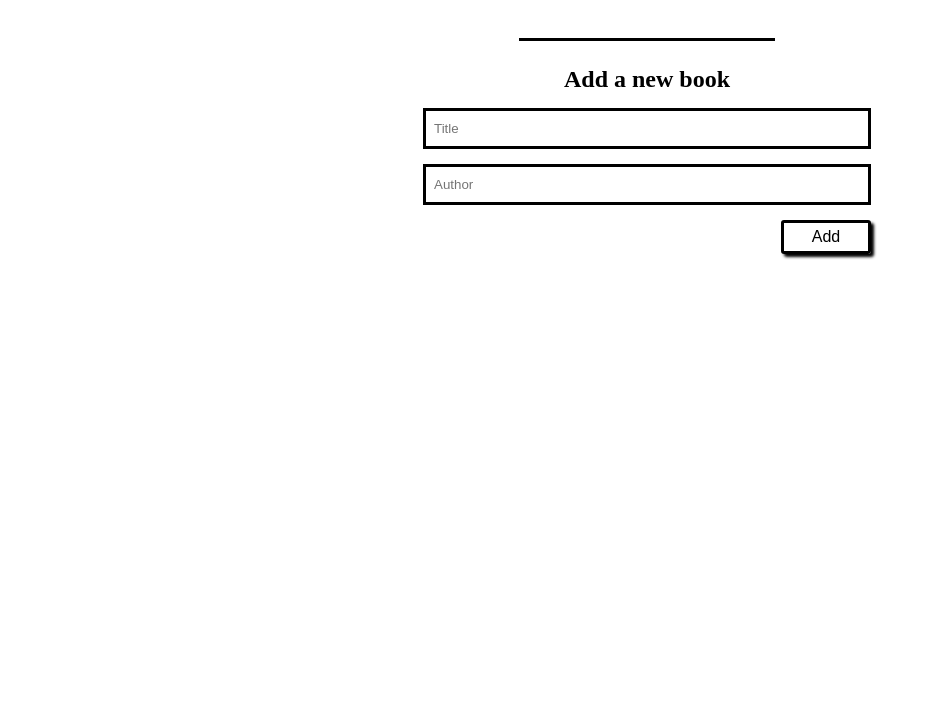
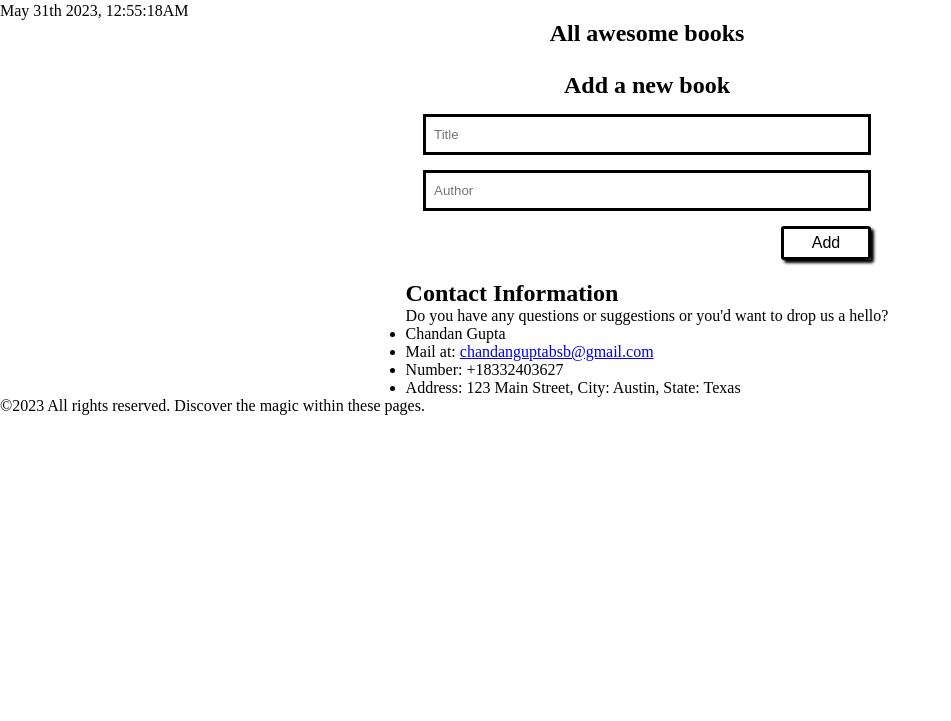
Before and after one commit to Chandan-devs-tech/Awesome-books, a website: page index.html in a window 1280 px wide. Shown: the part 79-800 px from the top of the page, without its empty margins (0-951 px from the left). Drawn offline with Linux system fonts and the light colour scheme.

Commit message:
Modify index.html

```diff
--- a/index.html
+++ b/index.html
@@ -8,17 +8,48 @@
     <link rel="stylesheet" href="style.css" />
   </head>
   <body>
+    <div class="header">
+      <h2 class="headerTitle"><a href="library.html">Awesome Books</a></h2>
+      <ul class="headerList">
+        <li class="listBtn headerListBtn">List</li>
+        <li class="addBtn headerListBtn">Add new</li>
+        <li class="contactBtn">Contact</li>
+      </ul>
+    </div>
+    <div class="liveDate">
+      <p id="demo"></p>
+    </div>
     <div class="mainContainer">
-      <h1 class="title">All awesome books</h1>
-      <div class="bookListContainer"></div>
-      <div class="underline"></div>
+      <div class="listSection">
+        <h2 class="title">All awesome books</h2>
+        <div class="bookListContainer"></div>
+      </div>
       <form action="" class="formContainer">
         <h2 class="formTitle">Add a new book</h2>
         <input type="text" id="title" placeholder="Title" />
         <input type="text" id="author" placeholder="Author" />
         <button class="formBtn" type="button">Add</button>
       </form>
+      <div class="contactSection">
+        <h2 class="contactTitle">Contact Information</h2>
+        <p>
+          Do you have any questions or suggestions or you'd want to drop us a
+          hello?
+        </p>
+        <ul class="contactDetail">
+          <li>Chandan Gupta</li>
+          <li>Mail at: <a href="mailto:chandanguptabsb@gmail.com">chandanguptabsb@gmail.com</a>
+          </li>
+          <li>Number: +18332403627</li>
+          <li>
+            Address: 123 Main Street, City: Austin, State: Texas
+          </li>
+        </ul>
+      </div>
     </div>
-    <script src="./js/classes.js"></script>
+    <footer>
+      <p>©2023 All rights reserved. Discover the magic within these pages.</p>
+    </footer>
+    <script src="./js/navigation.js"></script>
   </body>
 </html>
```
